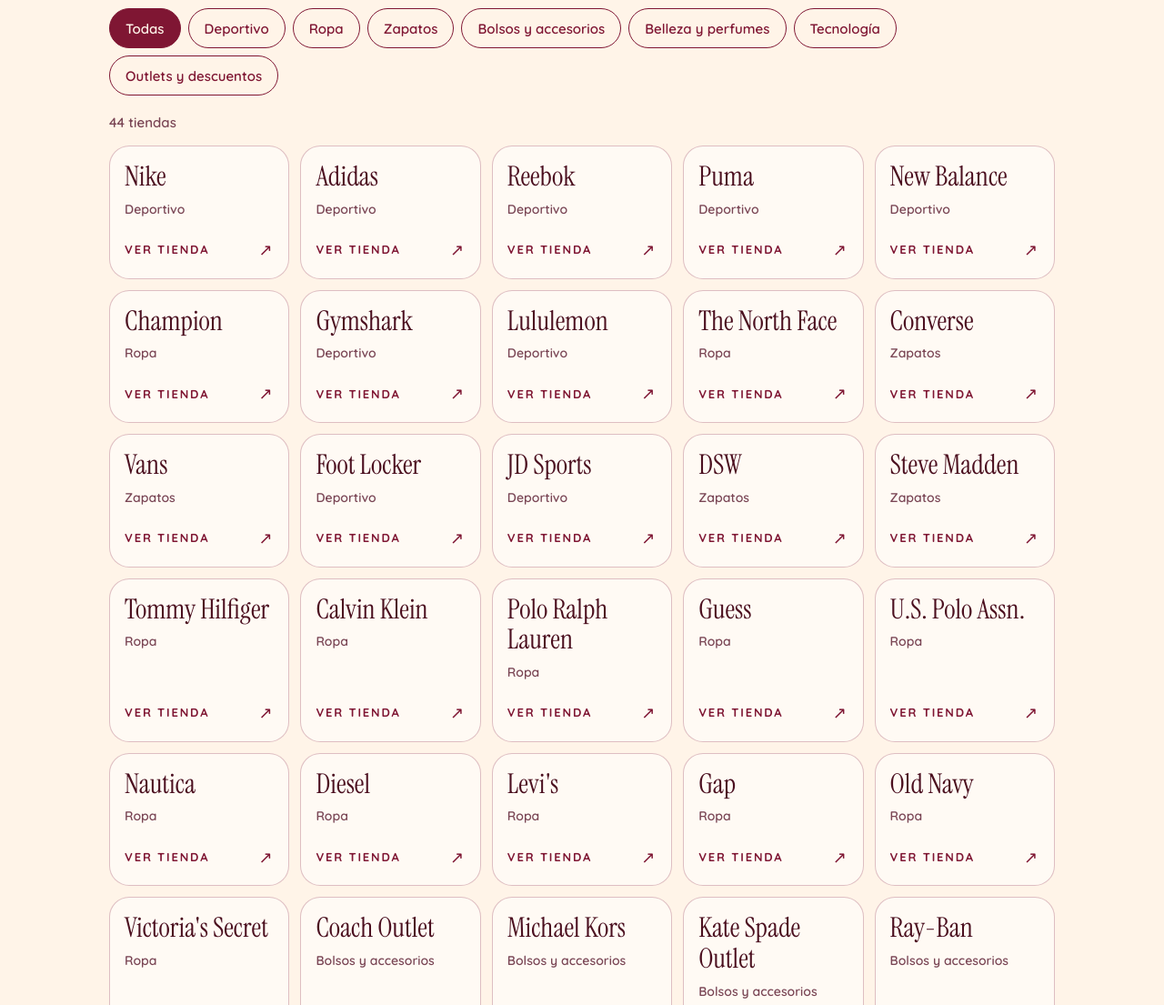
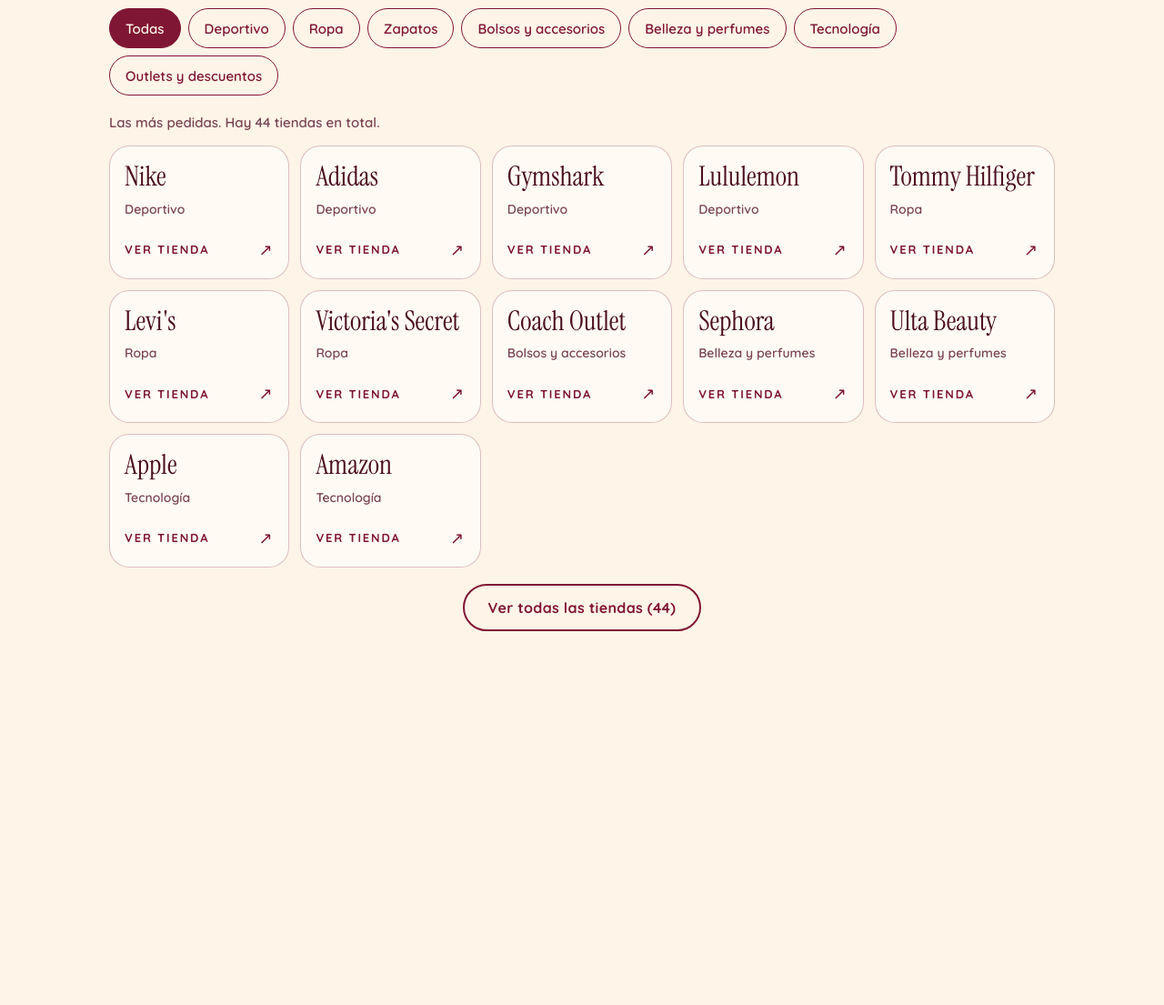
Before and after one commit to Closetsaleliav/closetsaleliav.github.io, a plain HTML site: page index.html in a window 1280 px wide. Shown: the part 2980-4085 px from the top of the page at 91% size. Drawn offline with Linux system fonts and the light colour scheme.

Commit message:
Tiendas: mostrar 12 más pedidas con botón Ver todas
Co-Authored-By: Claude Sonnet 5.5 <noreply@anthropic.com>
Claude-Session: https://claude.ai/code/session_01EFL5iAP8fA9UYjLFouZVCB

```diff
--- a/index.html
+++ b/index.html
@@ -18,7 +18,7 @@
 <meta property="og:image:height" content="630">
 <meta name="twitter:card" content="summary_large_image">
 <meta name="twitter:image" content="https://liavsalamanca.github.io/Closet-sale-/og-image.png">
-<meta name="cs-version" content="2026-11-21b">
+<meta name="cs-version" content="2026-11-21c">
 <title>Closet Sale Liav</title>
 
 <link rel="preconnect" href="https://fonts.googleapis.com"><link rel="preconnect" href="https://fonts.gstatic.com" crossorigin>
@@ -409,6 +409,7 @@ details[open] p{animation:fadeIn .5s var(--ease) both}
     </div>
     <p class="count" id="count" aria-live="polite"></p>
     <div class="grid" id="grid"></div>
+    <div class="actions" id="moreWrap" style="justify-content:center;margin-top:18px"><button type="button" class="btn ghost" id="more">Ver todas las tiendas</button></div>
     <div class="empty" id="empty">No encontré esa tienda en la lista. Mándame el link igual en el formulario: también compro en otras tiendas de EE.UU.</div>
   </section>
 
@@ -556,7 +557,8 @@ function tick(){
 if (tick()){ var iv = setInterval(function(){ if (!tick()) clearInterval(iv); }, 1000); }
 
 /* stores */
-var active = "Todas", query = "";
+var active = "Todas", query = "", showAll = false;
+var FEATURED = ["Nike","Adidas","Gymshark","Lululemon","Victoria's Secret","Sephora","Ulta Beauty","Amazon","Coach Outlet","Levi's","Tommy Hilfiger","Apple"];
 var chipsEl = document.getElementById("chips"), gridEl = document.getElementById("grid"), countEl = document.getElementById("count"), emptyEl = document.getElementById("empty");
 function norm(s){ return s.toLowerCase().normalize("NFD").replace(/[̀-ͯ]/g,""); }
 function renderChips(){
@@ -575,6 +577,11 @@ function renderGrid(){
   var list = STORES.filter(function(s){
     return (active === "Todas" || s[2].indexOf(active) > -1) && (!q || norm(s[0]).indexOf(q) > -1);
   });
+  var total = list.length, limited = active === "Todas" && !q && !showAll;
+  if (limited) list = list.filter(function(s){ return FEATURED.indexOf(s[0]) > -1; });
+  var moreEl = document.getElementById("moreWrap");
+  moreEl.style.display = limited ? "flex" : "none";
+  document.getElementById("more").textContent = "Ver todas las tiendas (" + total + ")";
   list.forEach(function(s, i){
     var a = document.createElement("a");
     a.className = "store"; a.href = s[1]; a.target = "_blank"; a.rel = "noopener"; a.style.setProperty("--i", Math.min(i, 24));
@@ -586,9 +593,11 @@ function renderGrid(){
     a.appendChild(top); a.appendChild(e);
     gridEl.appendChild(a);
   });
-  countEl.textContent = list.length + (list.length === 1 ? " tienda" : " tiendas");
+  countEl.textContent = limited ? "Las más pedidas. Hay " + total + " tiendas en total." : list.length + (list.length === 1 ? " tienda" : " tiendas");
   emptyEl.style.display = list.length ? "none" : "block";
+  if (limited) return;
 }
+document.getElementById("more").onclick = function(){ showAll = true; renderGrid(); };
 document.getElementById("q").addEventListener("input", function(e){ query = e.target.value; renderGrid(); });
 
 /* order form */
```
